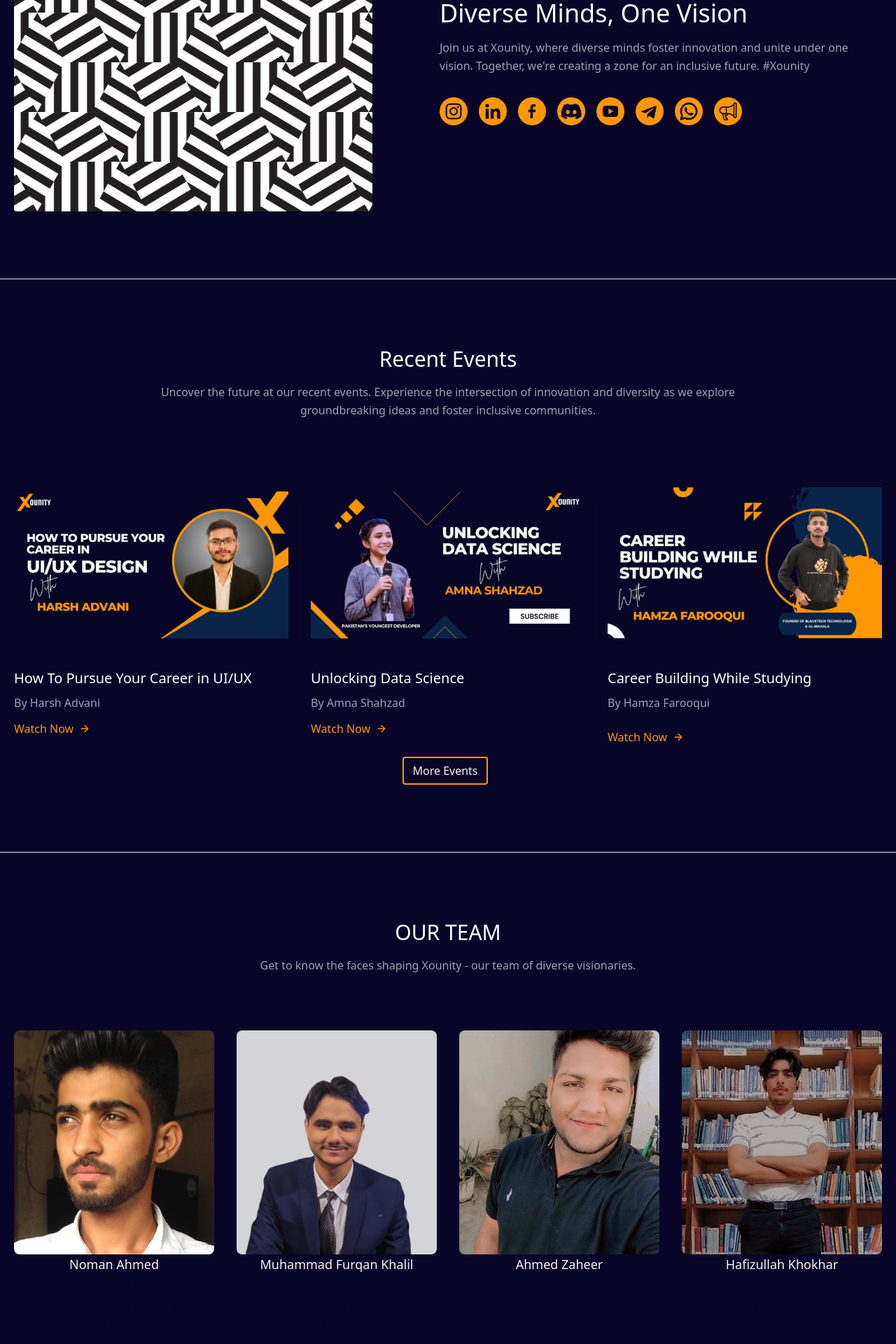
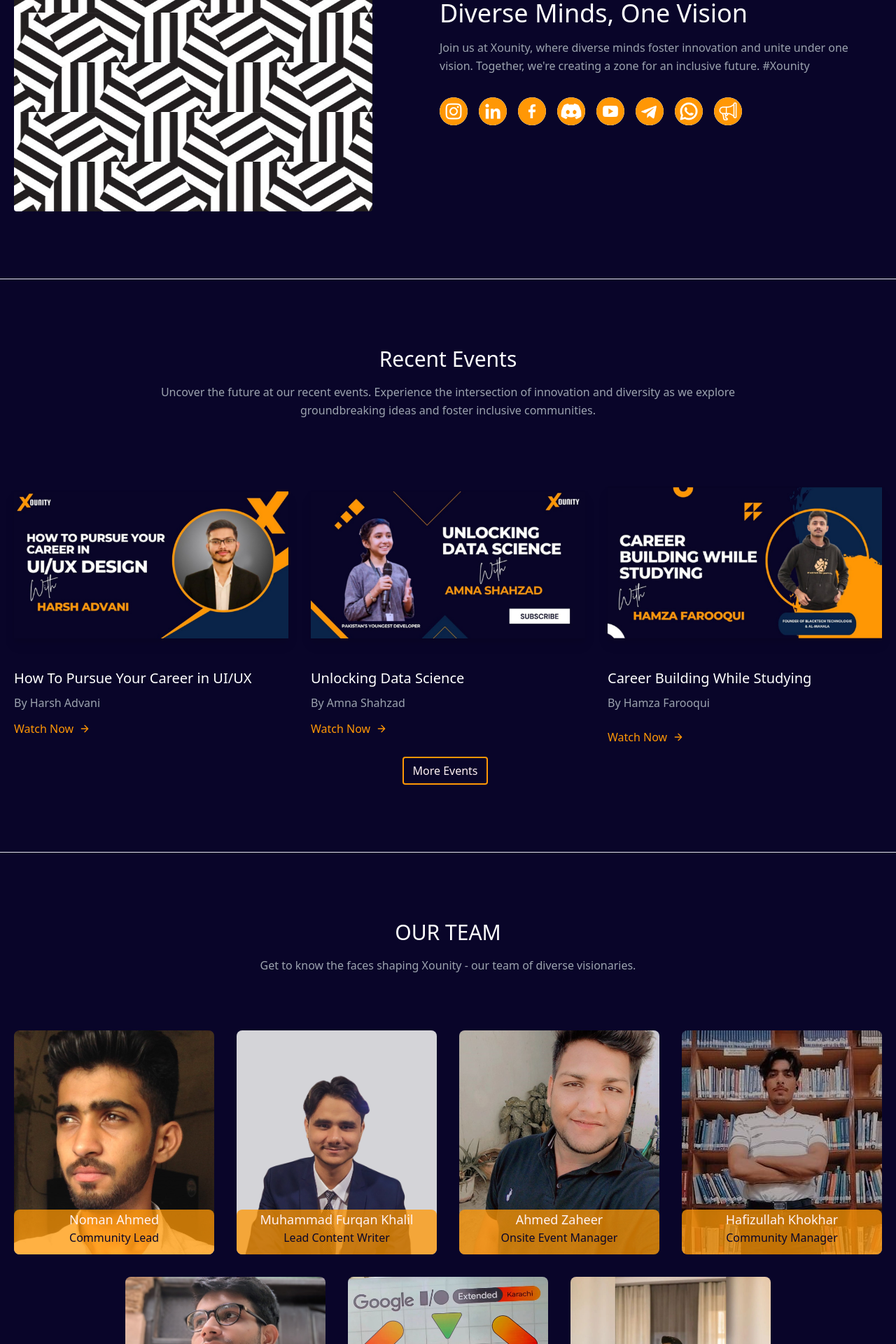
Before and after one commit to Xounity/Xounity-Web, a React (Create React App) app: page / in a window 1280 px wide. Shown: the part 260-2180 px from the top of the page at 70% size. Built offline with nearby package versions, Linux system fonts and the light colour scheme; some icons are missing.

Commit message:
somethings fixed

```diff
--- a/src/component/Hero.jsx
+++ b/src/component/Hero.jsx
@@ -12,6 +12,7 @@
 import harsh from "images/harsh.png"
 import amna from "images/amna.png"
 import hamza from "images/hamza.png"
+import "globals.css";
 
 export const metadata = {
   title: "Xounity - Home"
@@ -54,7 +55,7 @@
           style={{ transitionDelay: "0.2s" }}
         >
           {/* add socialmedia circle logos link with links here */}
-          <div className="flex items-center justify-center gap-4 flex-wrap">
+          <div className="social-icons flex items-center justify-center gap-4 flex-wrap">
             <a href="https://www.instagram.com/xounity1" target="_blank">
               <img
                 src={instagram}
@@ -281,7 +282,7 @@
           </div>
           <a href="events.html" className="flex justify-center">
             <button
-              className="h-10 mr-2 inline-flex items-center border-solid border-xounity-orange border-2 text-rose-50  focus:outline-none hover:bg-xounity-orange py-1 px-3 rounded text-base mt-8 md:mt-4"
+              className="h-10 mr-2 inline-flex items-center border-solid border-xounity-orange border-2 text-rose-50 focus:outline-none hover:bg-xounity-orange py-1 px-3 rounded text-base mt-8 md:mt-4"
               style={{ transitionDuration: "0.5s" }}
             >
               More Events
--- a/src/component/Navbar.jsx
+++ b/src/component/Navbar.jsx
@@ -64,7 +64,7 @@
           </a>
           <a href="#contact">
             <button
-              className="contact-btn h-10 mr-2 inline-flex items-center border-solid border-xounity-orange border-2 text-rose-50  focus:outline-none hover:bg-transparent py-1 px-3 rounded text-base mt-4 md:mt-0"
+              className="contact-btn h-10 mr-2 inline-flex items-center bg-transparent border-solid border-xounity-orange border-2 hover:bg-xounity-orange text-rose-50  focus:outline-none hover:bg-transparent py-1 px-3 rounded text-base mt-4 md:mt-0"
               style={{ transitionDuration: "0.5s" }}
             >
               Contact Us
--- /dev/null
+++ b/src/globals.css
@@ -0,0 +1,62 @@
+.social-icon {
+    background-color: #fff;
+    border-radius: 50%;
+    scale: 1;
+    opacity: 1;
+    transition: all 0.5s;
+}
+
+.social-icon:hover{
+    scale: 1.5;
+    opacity: 1;
+}
+
+.social-icons:hover .social-icon:not(:hover){
+    opacity: 0.5;
+}
+
+.image-card{
+    position: relative;
+    overflow: hidden;
+  }
+
+  .image-card::before{
+    position: absolute;
+    content: "";
+    width: 100%;
+    height: 20%;
+    background-color: #ff9705;
+    border-radius: 0.5rem;
+    transition: all 0.8s;
+    bottom: 0;
+    opacity: 0.75;
+  }
+
+  .image-card:hover::before{
+    height: 100%;
+    background-color: #ff9705;
+  }
+
+  .image-card:hover .image-content{
+    bottom: 50%;
+    transform: translateY(50%);
+    transition: all 0.8s;
+    opacity: 1;
+  }
+
+  .image-content{
+    position: absolute;
+    bottom: -90px;
+    transition: all 0.8s;
+    opacity: 1;
+  }
+
+  .socials:hover{
+    color: #ff9705;
+    cursor: pointer;
+  }
+
+  .socials2:hover{
+    color: white;
+    cursor: pointer;
+  }
```
